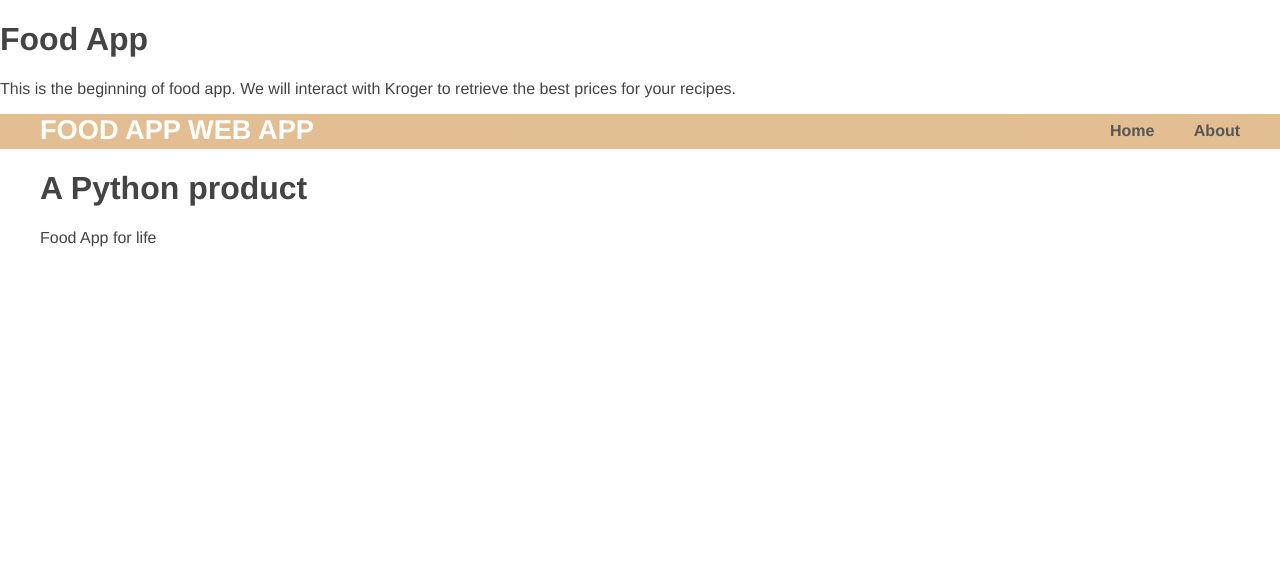
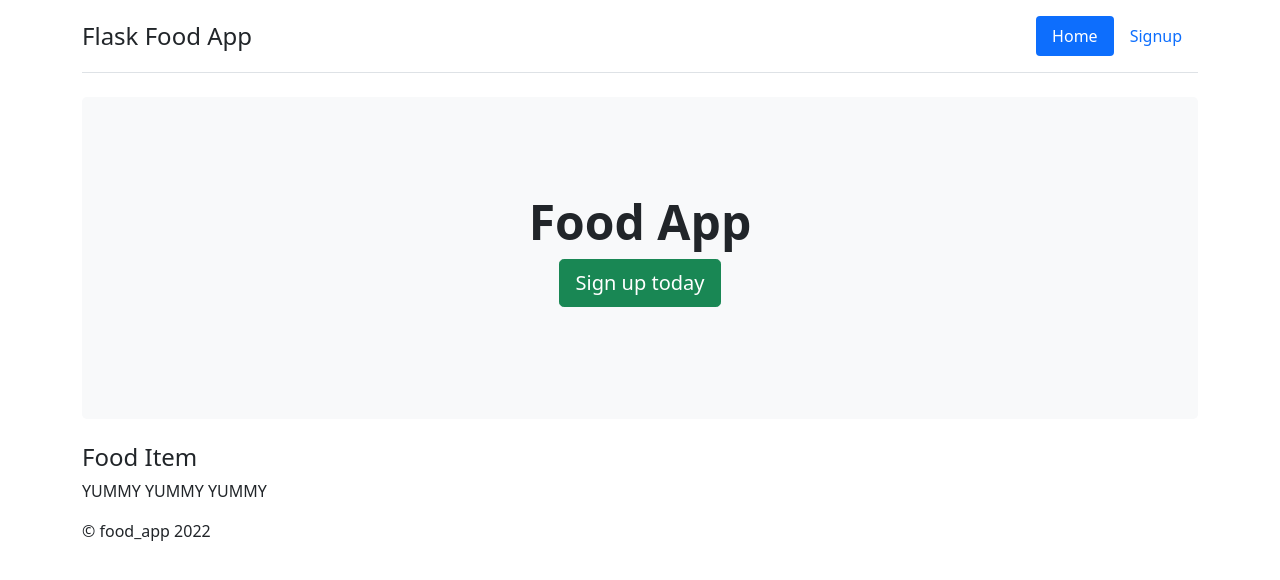
Before and after one commit to mikeyhardy14/food_app, a Flask app: page / in a window 1280 px wide. Shown: the top 580 px of the page. Run offline with Flask 2, Linux system fonts and the light colour scheme.

Commit message:
Slight updates

```diff
--- a/python/templates/index.html
+++ b/python/templates/index.html
@@ -1,16 +1,58 @@
 <!DOCTYPE html>
-<html>
+<html lang="en">
+    <head>
+
+        <title>Food App</title>
+
+        <link
+            href="https://cdn.jsdelivr.net/npm/bootstrap@5.1.3/dist/css/bootstrap.min.css"
+            rel="stylesheet"
+            integrity="sha384-1BmE4kWBq78iYhFldvKuhfTAU6auU8tT94WrHftjDbrCEXSU1oBoqyl2QvZ6jIW3"
+            crossorigin="anonymous"
+        />
+    </head>
     <body>
-        <div class="index">
-            <h1>Food App</h1>
-            <p>This is the beginning of food app. We will interact with Kroger to retrieve the best prices for your recipes.</p>
+        <div class="container">
+            <header class="header">
+                <nav class="d-flex flex-wrap justify-content-center py-3 mb-4 border-bottom">
+                    <a href="/" class="d-flex align-items-center mb-3 mb-md-0 me-md-auto text-dark text-decoration-none">
+                        <span class="fs-4">Flask Food App</span>
+                    </a>
+                    <ul class="nav nav-pills">
+                        <li class="nav-item">
+                            <a href="/" class="nav-link active" aria-current="page">Home</a>
+                        </li>
+                        <li class="nav-item">
+                            <a href="/signup" class="nav-link">Signup</a>
+                        </li>
+                    </ul>
+
+                </nav>
+
+            </header>
+            <div class="p-5 mb-4 bg-light rounded-3">
+                <div class="container-fluid py-5 text-center">
+                    <h1 class="display-5 fw-bold">Food App</h1>
+                    <p>
+                        <a class="btn btn-lg btn-success" href="signup" role="button">Sign up today</a>
+
+                    </p>
+                </div>
+            </div>
+            <div class="row marketing">
+
+                <div class="col-lg-6">
+
+                    <h4>Food Item</h4>
+
+                    <p>
+                        YUMMY YUMMY YUMMY
+                    </p>
+                </div>
+            </div>
+            <footer class="footer">
+                <p>&copy; food_app 2022</p>
+            </footer>
         </div>
-        {% extends "layout.html" %}
-        {% block content %}
-          <div class="index">
-            <h1>A Python product</h1>
-            <p>Food App for life</p>
-          </div>
-        {% endblock %}
     </body>
 </html>
--- a/python/templates/layout.html
+++ b/python/templates/layout.html
@@ -1,7 +1,7 @@
 <!DOCTYPE html>
 <html lang="en">
   <head>
-    <Title>Flask app</Title>
+    <Title>Food App.</Title>
     <link rel="stylesheet" href="{{ url_for('static', filename='css/main.css') }}">
   </head>
   <body>
@@ -12,6 +12,7 @@
           <ul class="menu">
             <li><a href="{{ url_for('main')}}">Home</a></li>
             <li><a href="{{ url_for('about')}}">About</a></li>
+            <li><a href="{{ url_for('about')}}">Signup</a></li>
           </ul>
         </nav></strong>
       </div>
--- a/python/webApplication.py
+++ b/python/webApplication.py
@@ -8,5 +8,9 @@ def main():
 def about():
     return render_template('about.html')
 
+@app.route("/signup/")
+def signup():
+    return render_template('signup.html')
+
 if __name__ == "__main__":
     app.run(deubg=True)
```
Also changed, not shown: python/templates/signup.html (added, +20 -0 lines).
